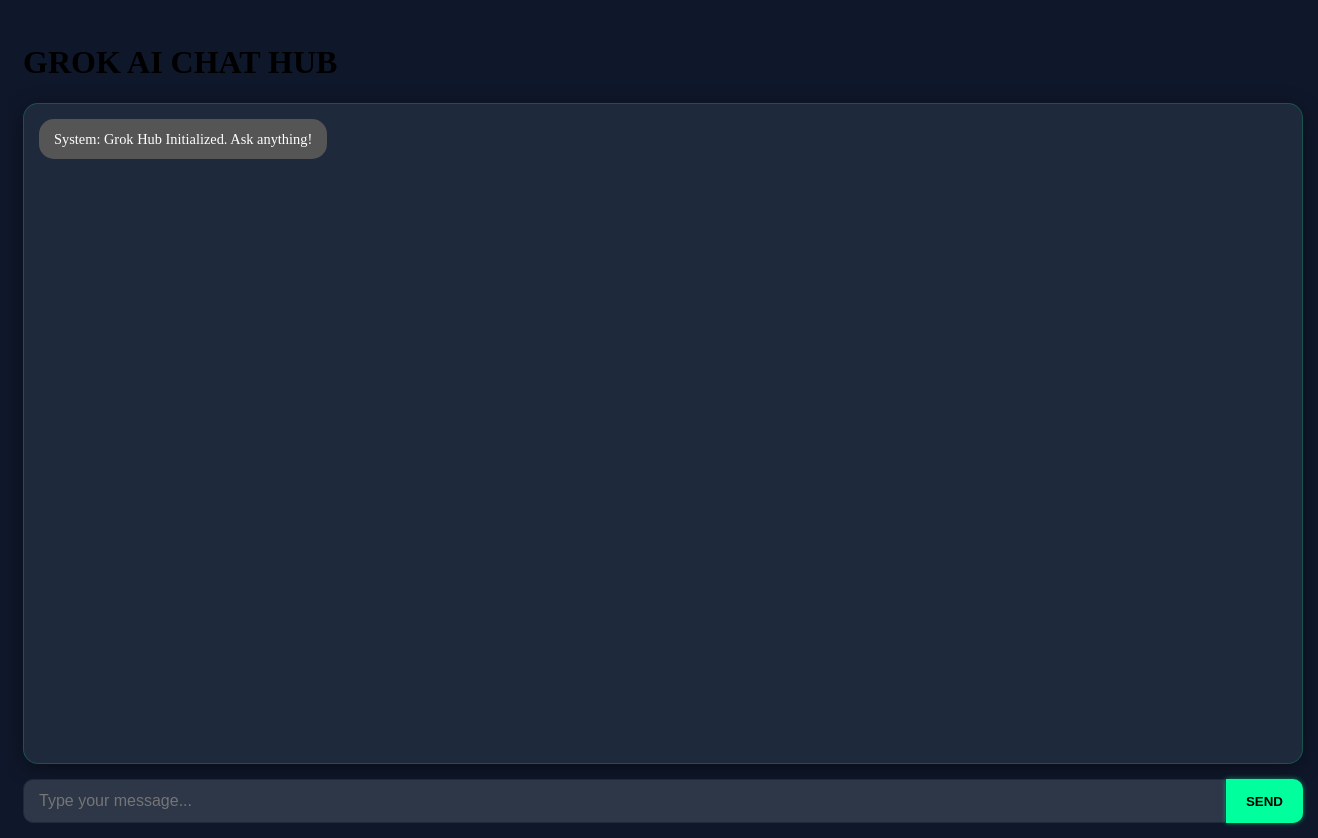
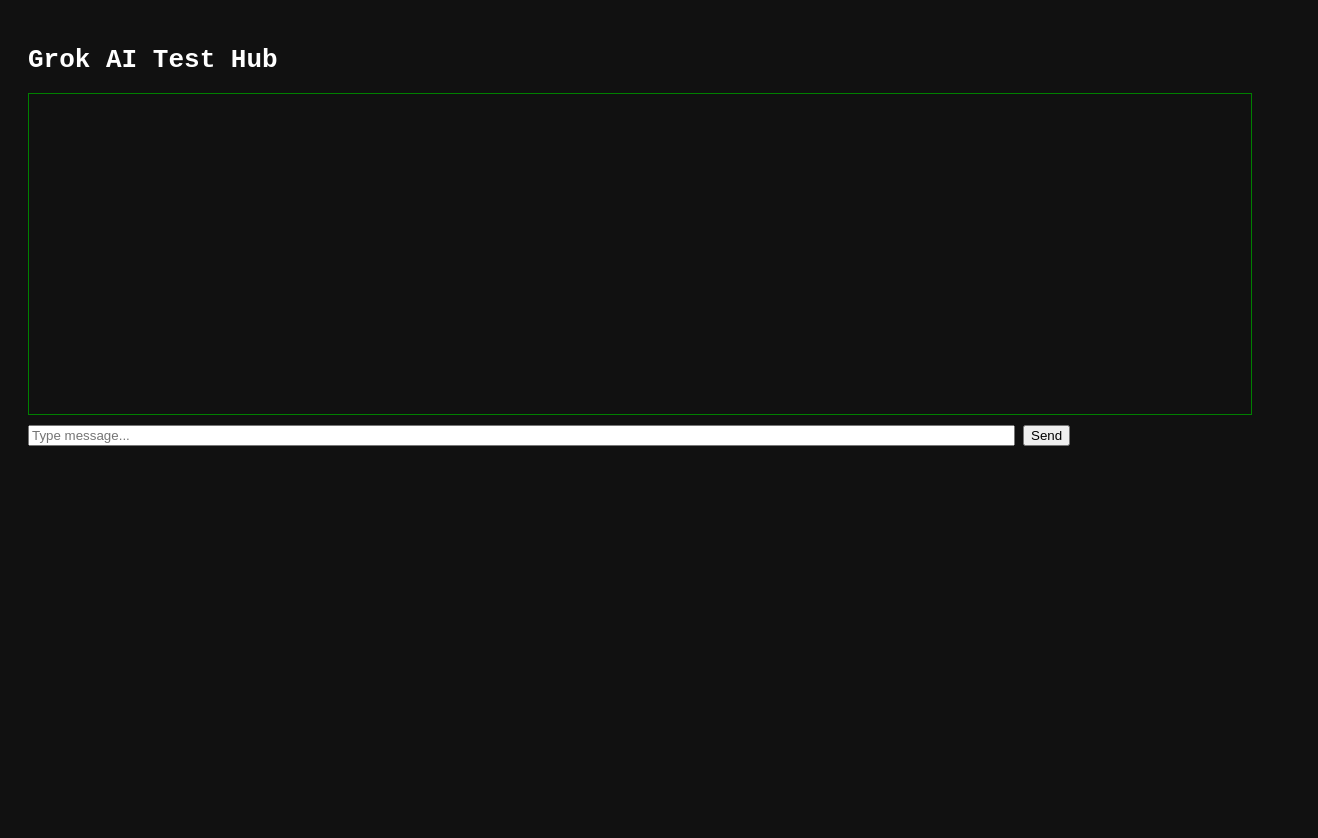
Before and after one commit to harrybrokk/Chatbot, a website: page public/index.html in a window 1280 px wide. Shown: the whole page, 1318 px wide, since content can reach past the window. After the commit the page ends 800 px from the top, so only its background shows below. Drawn offline with nearby package versions, Linux system fonts and the light colour scheme; no server answers.

Commit message:
Update index.html

```diff
--- a/public/index.html
+++ b/public/index.html
@@ -1,148 +1,48 @@
 <!DOCTYPE html>
-<html lang="en">
+<html>
 <head>
     <meta charset="UTF-8">
-    <meta name="viewport" content="width=device-width, initial-scale=1.0">
-    <title>Grok Chat Hub</title>
-
-    <link rel="preconnect" href="https://fonts.googleapis.com">
-    <link rel="preconnect" href="https://fonts.gstatic.com" crossorigin>
-    <link href="https://fonts.googleapis.com/css2?family=Poppins:wght@400;600;700&display=swap" rel="stylesheet">
-    <link rel="stylesheet" href="https://cdnjs.cloudflare.com/ajax/libs/font-awesome/6.5.1/css/all.min.css"/>
-
+    <title>Grok Test</title>
     <script src="/socket.io/socket.io.js"></script>
-
     <style>
-        :root {
-            --neon: #00ff9d;
-            --dark-bg: #0f172a;
-            --panel: #1e293b;
-            --sent: #00d4ff;
-            --received: #00ff9d;
-        }
-         { box-sizing: border-box; margin: 0; padding: 0; font-family: 'Poppins', sans-serif; }
-
-        html, body {
-            height: 100%; width: 100%; overflow: hidden;
-            background-color: var(--dark-bg); color: var(--text-primary);
-        }
-        body { display: flex; flex-direction: column; padding: 15px; }
-
-        .shiny-title {
-            font-size: 2.2rem; font-weight: 700; text-align: center;
-            background: linear-gradient(to right, var(--neon) 20%, #fff 40%, #fff 60%, var(--neon) 80%);
-            background-size: 200% auto; -webkit-background-clip: text; background-clip: text;
-            -webkit-text-fill-color: transparent; animation: shine 4s linear infinite;
-            letter-spacing: 2px; flex-shrink: 0; padding-bottom: 10px;
-        }
-        @keyframes shine { to { background-position: 200% center; } }
-        #chat-window {
-            flex-grow: 1;
-            background: var(--panel);
-            border-radius: 15px;
-            padding: 15px;
-            overflow-y: auto;
-            margin-bottom: 15px;
-            box-shadow: 0 4px 20px rgba(0,0,0,0.4);
-            border: 1px solid rgba(0,255,157,0.2);
-        }
-
-        #input-form { display: flex; flex-shrink: 0; }
-        #message-input {
-            flex-grow: 1;
-            padding: 12px 15px;
-            background: #2d3748;
-            border: 1px solid var(--panel);
-            border-radius: 10px 0 0 10px;
-            color: #fff;
-            outline: none;
-            font-size: 1rem;
-        }
-        #send-button {
-            padding: 12px 20px;
-            background: var(--neon);
-            color: #000;
-            border: none;
-            border-radius: 0 10px 10px 0;
-            font-weight: bold;
-            cursor: pointer;
-            box-shadow: 0 0 5px rgba(0, 255, 157, 0.5);
-            transition: 0.2s;
-        }
-        #send-button:active { transform: scale(0.98); }
-
-        .message-box { display: flex; margin-bottom: 10px; }
-        .message-box.sent { justify-content: flex-end; }
-        .message-content {
-            max-width: 80%;
-            padding: 10px 15px;
-            border-radius: 15px;
-            line-height: 1.4;
-            font-size: 0.9rem;
-        }
-        .message-box.sent .message-content {
-            background: var(--sent);
-            color: #000;
-            border-bottom-right-radius: 0;
-        }
-        .message-box.received .message-content {
-            background: var(--received);
-            color: #000;
-            border-bottom-left-radius: 0;
-            margin-right: auto;
-        }
-        .message-box.system .message-content {
-            background: #555;
-            color: #fff;
-            text-align: center;
-        }
+        body { background: #111; color: #fff; padding: 20px; font-family: monospace; }
+        #output { border: 1px solid green; height: 300px; overflow-y: scroll; padding: 10px; margin-bottom: 10px; }
+        .user { color: cyan; }
+        .grok { color: lightgreen; }
     </style>
 </head>
 <body>
-    <h1>GROK AI CHAT HUB</h1>
-
-    <div id="chat-window">
-        <div class="message-box system">
-            <div class="message-content">System: Grok Hub Initialized. Ask anything!</div>
-        </div>
-    </div>
-
-    <form id="input-form">
-        <input type="text" id="message-input" placeholder="Type your message...">
-        <button type="submit" id="send-button">SEND</button>
-    </form>
+    <h1>Grok AI Test Hub</h1>
+    <div id="output"></div>
+    <input type="text" id="input" placeholder="Type message..." style="width: 80%;">
+    <button onclick="sendMessage()">Send</button>
 
     <script>
         const socket = io();
-        const chatWindow = document.getElementById('chat-window');
-        const inputForm = document.getElementById('input-form');
-        const messageInput = document.getElementById('message-input');
+        const output = document.getElementById('output');
+        const input = document.getElementById('input');
 
-        inputForm.addEventListener('submit', function(e) {
-            e.preventDefault();
-            const message = messageInput.value.trim();
-            if (message) {
-                socket.emit('chat-message', message);
-                messageInput.value = '';
-            }
-        });
+        function log(user, text, className) {
+            const p = document.createElement('p');
+            p.innerHTML = `<span class="${className}">[${user}]:</span> ${text}`;
+            output.appendChild(p);
+            output.scrollTop = output.scrollHeight;
+        }
+
+        function sendMessage() {
+            const message = input.value;
+            if (!message) return;
+
+            log('You', message, 'user');
+            socket.emit('chat-message', message);
+            input.value = '';
+        }
 
         socket.on('message', function(data) {
-            const messageBox = document.createElement('div');
-            messageBox.classList.add('message-box', data.type);
-
-            const messageContent = document.createElement('div');
-            messageContent.classList.add('message-content');
-            messageContent.textContent = data.text;
-
-            messageBox.appendChild(messageContent);
-            chatWindow.appendChild(messageBox);
-
-            chatWindow.scrollTop = chatWindow.scrollHeight;
+            log(data.user, data.text, data.type === 'sent' ? 'user' : 'grok');
         });
-
         socket.on('connect', () => {
-             console.log('Connected to Chat Server');
+             log('System', 'Connected to server', 'system');
         });
     </script>
 </body>
```
